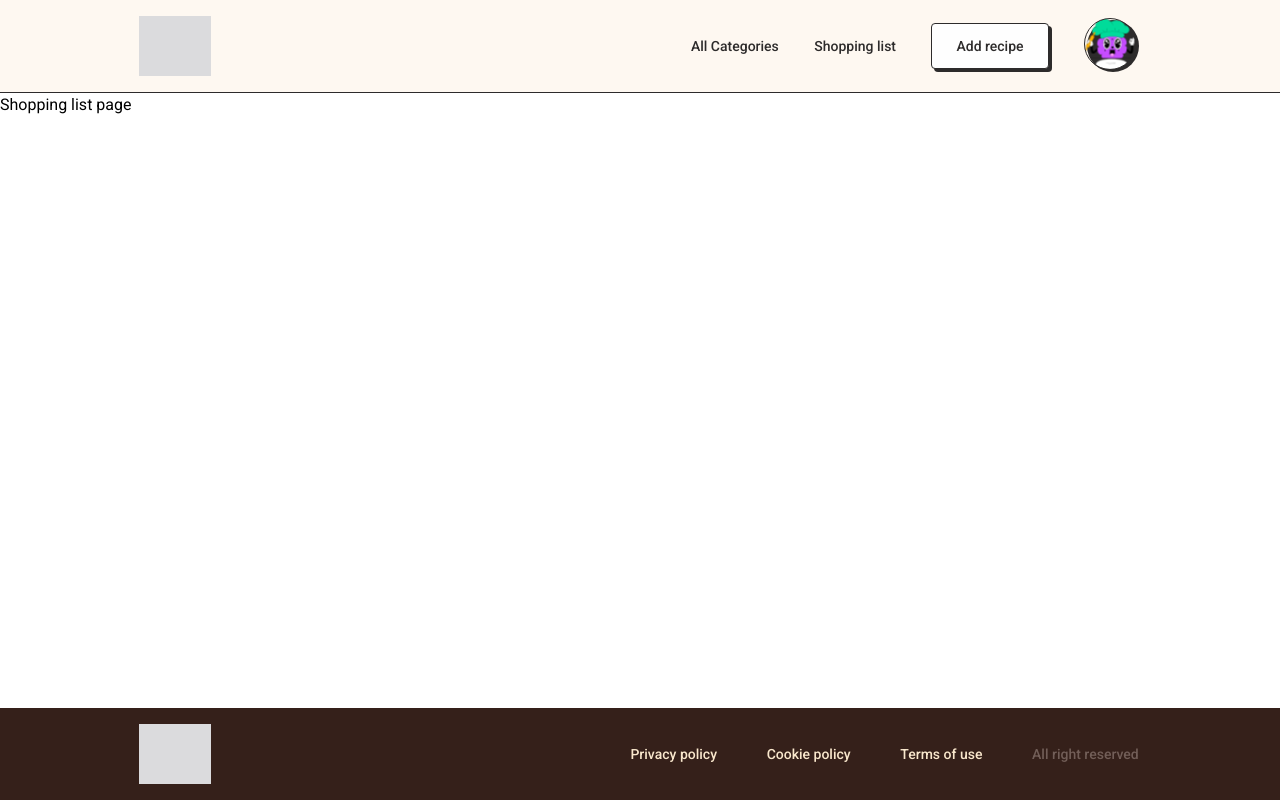
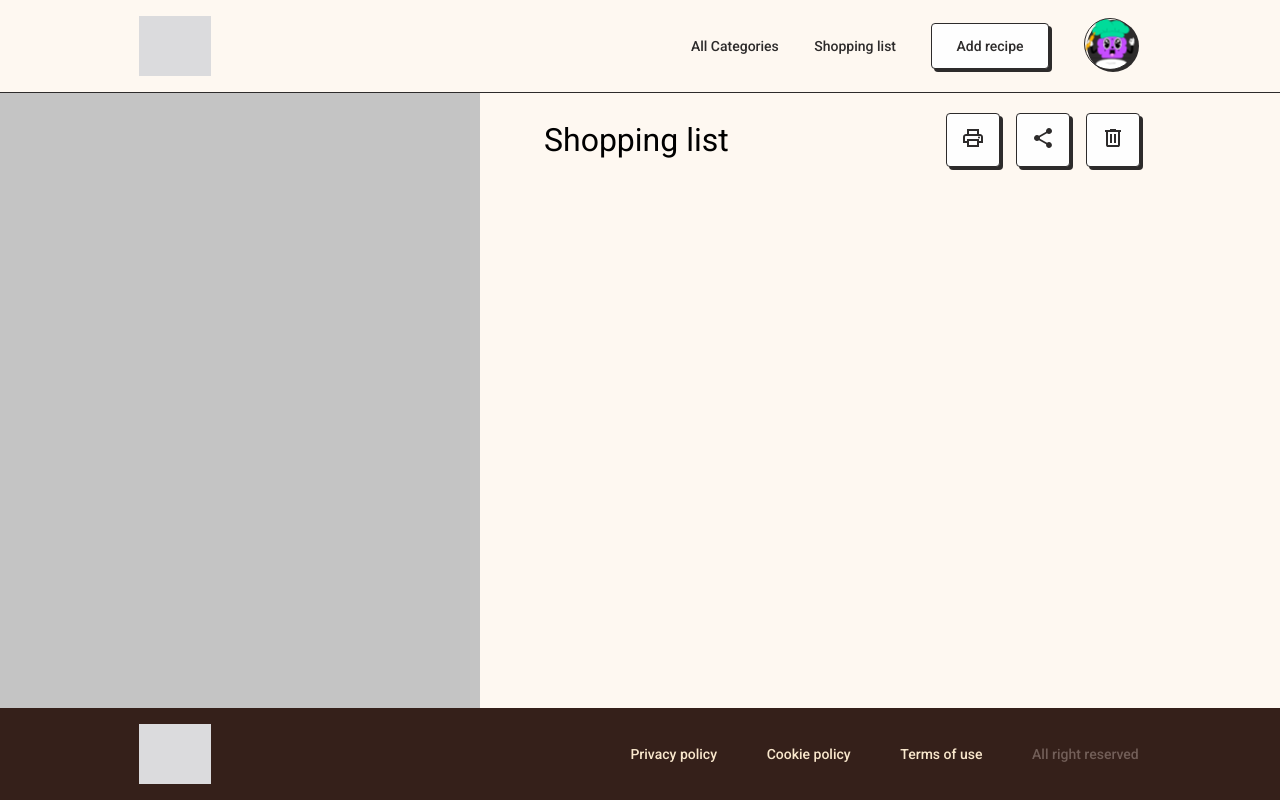
Before and after one commit to recipetoria/recipetoria-frontend, a React (Create React App) app: page /shopping_list in a window 1280 px wide. Built offline with nearby package versions, Linux system fonts and the light colour scheme; a web font is replaced by a local one.

Commit message:
feat: wip style for shopping list page

```diff
--- /dev/null
+++ b/src/assets/svg/Print.tsx
@@ -0,0 +1,16 @@
+export default function Print() {
+  return (
+    <svg
+      width="20"
+      height="18"
+      viewBox="0 0 20 18"
+      fill="none"
+      xmlns="http://www.w3.org/2000/svg"
+    >
+      <path
+        d="M17 5C18.66 5 20 6.34 20 8V14H16V18H4V14H0V8C0 6.34 1.34 5 3 5H4V0H16V5H17ZM6 2V5H14V2H6ZM14 16V12H6V16H14ZM16 12H18V8C18 7.45 17.55 7 17 7H3C2.45 7 2 7.45 2 8V12H4V10H16V12ZM17 8.5C17 9.05 16.55 9.5 16 9.5C15.45 9.5 15 9.05 15 8.5C15 7.95 15.45 7.5 16 7.5C16.55 7.5 17 7.95 17 8.5Z"
+        fill="#2D2B2B"
+      />
+    </svg>
+  );
+}
--- /dev/null
+++ b/src/assets/svg/Share.tsx
@@ -0,0 +1,16 @@
+export default function Share() {
+  return (
+    <svg
+      width="18"
+      height="20"
+      viewBox="0 0 18 20"
+      fill="none"
+      xmlns="http://www.w3.org/2000/svg"
+    >
+      <path
+        d="M15 14.08C14.24 14.08 13.56 14.38 13.04 14.85L5.91 10.7C5.96 10.47 6 10.24 6 10C6 9.76 5.96 9.53 5.91 9.3L12.96 5.19C13.5 5.69 14.21 6 15 6C15.7956 6 16.5587 5.68393 17.1213 5.12132C17.6839 4.55871 18 3.79565 18 3C18 2.20435 17.6839 1.44129 17.1213 0.87868C16.5587 0.316071 15.7956 0 15 0C14.2044 0 13.4413 0.316071 12.8787 0.87868C12.3161 1.44129 12 2.20435 12 3C12 3.24 12.04 3.47 12.09 3.7L5.04 7.81C4.5 7.31 3.79 7 3 7C2.20435 7 1.44129 7.31607 0.87868 7.87868C0.316071 8.44129 0 9.20435 0 10C0 10.7956 0.316071 11.5587 0.87868 12.1213C1.44129 12.6839 2.20435 13 3 13C3.79 13 4.5 12.69 5.04 12.19L12.16 16.34C12.11 16.55 12.08 16.77 12.08 17C12.08 18.61 13.39 19.91 15 19.91C16.61 19.91 17.92 18.61 17.92 17C17.92 16.2256 17.6124 15.4829 17.0648 14.9352C16.5171 14.3876 15.7744 14.08 15 14.08Z"
+        fill="#2D2B2B"
+      />
+    </svg>
+  );
+}
--- /dev/null
+++ b/src/assets/svg/Trash.tsx
@@ -0,0 +1,16 @@
+export default function Trash() {
+  return (
+    <svg
+      width="16"
+      height="18"
+      viewBox="0 0 16 18"
+      fill="none"
+      xmlns="http://www.w3.org/2000/svg"
+    >
+      <path
+        d="M5 0V1H0V3H1V16C1 16.5304 1.21071 17.0391 1.58579 17.4142C1.96086 17.7893 2.46957 18 3 18H13C13.5304 18 14.0391 17.7893 14.4142 17.4142C14.7893 17.0391 15 16.5304 15 16V3H16V1H11V0H5ZM3 3H13V16H3V3ZM5 5V14H7V5H5ZM9 5V14H11V5H9Z"
+        fill="#2D2B2B"
+      />
+    </svg>
+  );
+}
--- /dev/null
+++ b/src/components/Button/Button.tsx
@@ -0,0 +1,9 @@
+export default function Button(props: { icon: JSX.Element }) {
+  const { icon } = props;
+
+  return (
+    <button type="button" className="btn">
+      {icon}
+    </button>
+  );
+}
--- a/src/pages/ShoppingListPage/ShoppingListPage.scss
+++ b/src/pages/ShoppingListPage/ShoppingListPage.scss
@@ -1 +1,46 @@
 @import '../../styles/variables';
+
+.shopping-list-page {
+  display: flex;
+  height: 100%;
+
+  .img-block {
+    display: block;
+    width: 37.5vw;
+
+    background-color: $grey-color;
+  }
+
+  .shopping-list-block {
+    flex-grow: 1;
+
+    background-color: $primary-color;
+
+    &__wrapper {
+      margin: 0 17.56% 0 8%;
+    }
+
+    &__header {
+      display: flex;
+      align-items: center;
+      justify-content: space-between;
+    }
+
+    &__btns {
+      display: flex;
+      gap: 1rem;
+
+      .btn {
+        width: 54px;
+        height: 54px;
+        padding: 3px 4px;
+      }
+    }
+
+    &__h2 {
+      font-size: 2rem;
+      font-weight: 400;
+      line-height: 1.25;
+    }
+  }
+}
--- a/src/pages/ShoppingListPage/ShoppingListPage.tsx
+++ b/src/pages/ShoppingListPage/ShoppingListPage.tsx
@@ -1,5 +1,27 @@
+import Print from "../../assets/svg/Print";
+import Share from "../../assets/svg/Share";
+import Trash from "../../assets/svg/Trash";
+import Button from "../../components/Button/Button";
 import "./ShoppingListPage.scss";
 
 export default function ShoppingListPage() {
-  return <main>Shopping list page</main>;
+  return (
+    <main>
+      <article className="shopping-list-page">
+        <section className="img-block" />
+        <section className="shopping-list-block">
+          <div className="shopping-list-block__wrapper">
+            <article className="shopping-list-block__header">
+              <h2 className="shopping-list-block__h2">Shopping list</h2>
+              <section className="shopping-list-block__btns">
+                <Button icon={<Print />} />
+                <Button icon={<Share />} />
+                <Button icon={<Trash />} />
+              </section>
+            </article>
+          </div>
+        </section>
+      </article>
+    </main>
+  );
 }
--- a/src/styles/_global.scss
+++ b/src/styles/_global.scss
@@ -31,6 +31,8 @@ a {
 .btn {
   padding: 12px 24px;
 
+  cursor: pointer;
+
   background-color: $btn-bg-color;
   border: 1px solid $black-color;
   border-radius: 4px;
--- a/src/styles/_variables.scss
+++ b/src/styles/_variables.scss
@@ -4,3 +4,4 @@ $btn-bg-color: #FEFEFE;
 $brown-color: #35201A;
 $brow-light-color: #725E58;
 $yellow-color: #FAE8CD;
+$grey-color: #C4C4C4;
```
